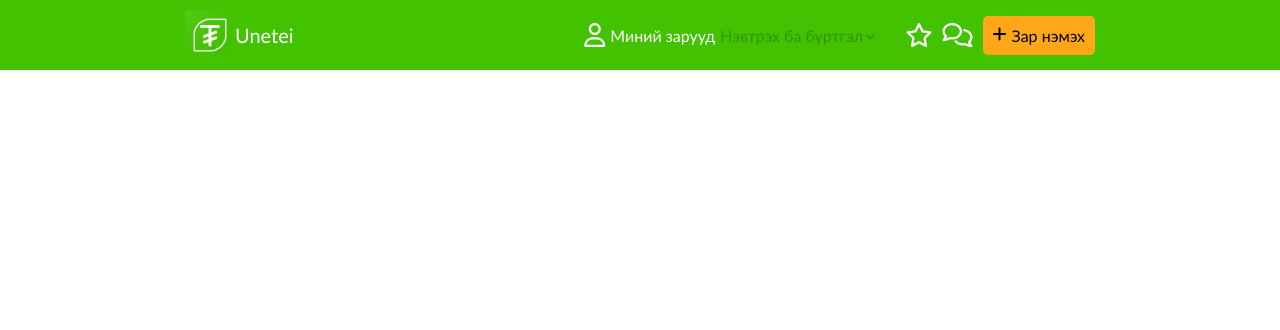
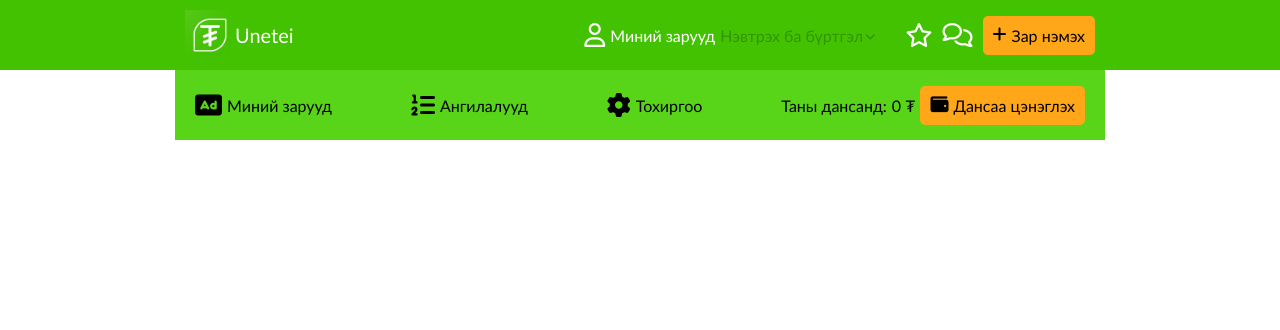
Before and after one commit to Todbayar/Unetei-Web, a PHP site: page /index.php?page=myzar in a window 1280 px wide. Shown: the top 330 px of the page. Run offline with PHP 8.4, Linux system fonts and the light colour scheme; some libraries are stand-ins or nearby versions.

Commit message:
myzar UI/UX

```diff
--- a/index.php
+++ b/index.php
@@ -24,6 +24,7 @@
 				font-family: "Gill Sans", "Gill Sans MT", "Myriad Pro", "DejaVu Sans Condensed", Helvetica, Arial, "sans-serif";;
 			}
 		</style>
+
 		<script>
 			const firebaseConfig = {
 				apiKey: "AIzaSyAJxCfAZKgG4vy_nd6UVX3UKhZAF0iyKl4",
@@ -50,6 +51,7 @@
 
 						$("#myzar_phone").text(phoneNumber);
 						$("#myzar_nav").attr("onclick","pagenavigation('myzar')");
+						$("#myzar_nav").text("Миний зар");
 					}
 				});
 
@@ -76,6 +78,9 @@
 					case "login":
 						include "login.php";
 						break;
+					case "myzar":
+						include "myzar.php";
+						break;
 				}
 			}
 			else {
--- /dev/null
+++ b/myzar.php
@@ -0,0 +1,28 @@
+<div style="padding-top: 0px; width: 100%; background: #A23335">
+	<div style="width: 100%;
+				height: 70px;
+				background: #58d518;
+				display:flex;
+				align-items: stretch; justify-content: space-between">
+		<div class="myzar_tab_advertisement" style="display: flex; align-items: center; margin-left: 20px">
+			<i class="fa-solid fa-rectangle-ad" style="font-size: 24px"></i>
+			<div class="removable" style="margin-left: 5px">Миний зарууд</div>
+		</div>
+		<div class="myzar_tab_category" style="display: flex; align-items: center">
+			<i class="fa-solid fa-list-ol" style="font-size: 24px"></i>
+			<div class="removable" style="margin-left: 5px">Ангилалууд</div>
+		</div>
+		<div class="myzar_tab_configuration" style="display: flex; align-items: center">
+			<i class="fa-solid fa-gear" style="font-size: 24px"></i>
+			<div class="removable" style="margin-left: 5px">Тохиргоо</div>
+		</div>
+		<div class="myzar_tab_credit" style="display: flex; align-items: center; margin-right: 20px">
+			<div class="removable" style="margin-right: 5px">Таны дансанд:</div>
+			<div class="myzar_tab_credit_amount">0 ₮</div>
+			<div class="button_yellow" style="margin-left: 5px">
+				<i class="fa-solid fa-wallet" style="font-size: 18px"></i>
+				<div class="removable" style="margin-left: 5px">Дансаа цэнэглэх</div>
+			</div>
+		</div>
+	</div>
+</div>
--- a/topbar.css
+++ b/topbar.css
@@ -26,7 +26,7 @@
 }
 
 @media only screen and (max-width: 720px) {
-	.topbar .removable {
+	.removable {
 		display:none;
 	}
 }
```
Also changed, not shown: tugrug.png (added).
